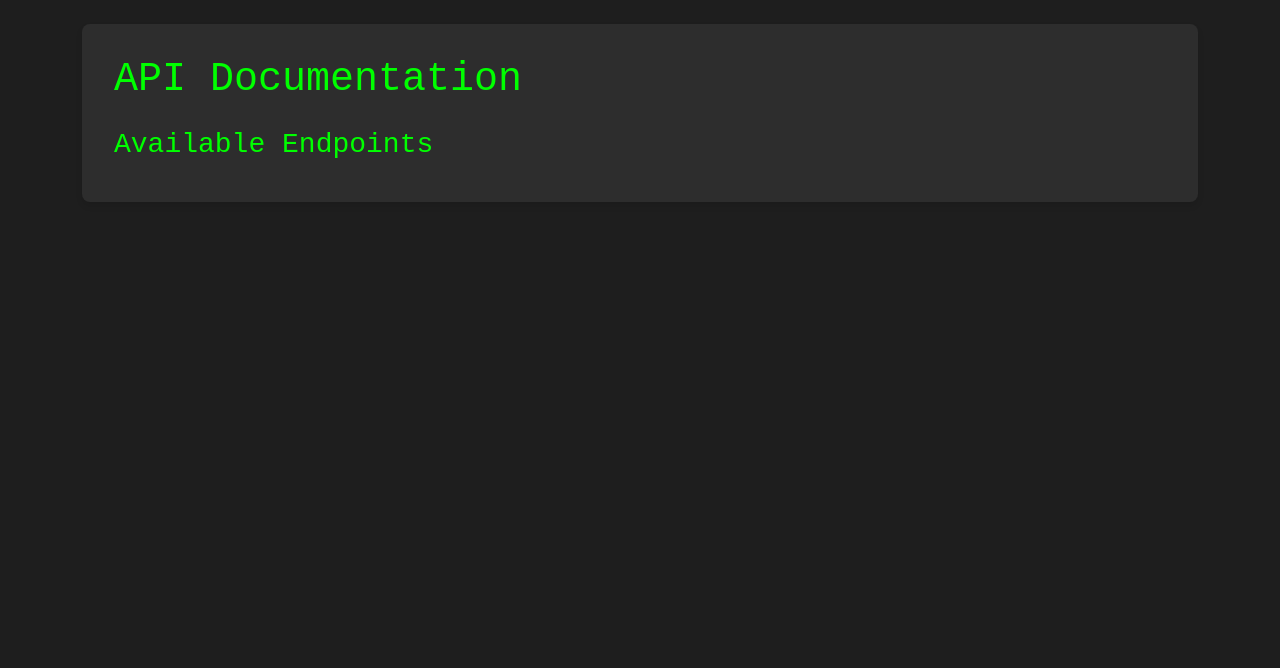
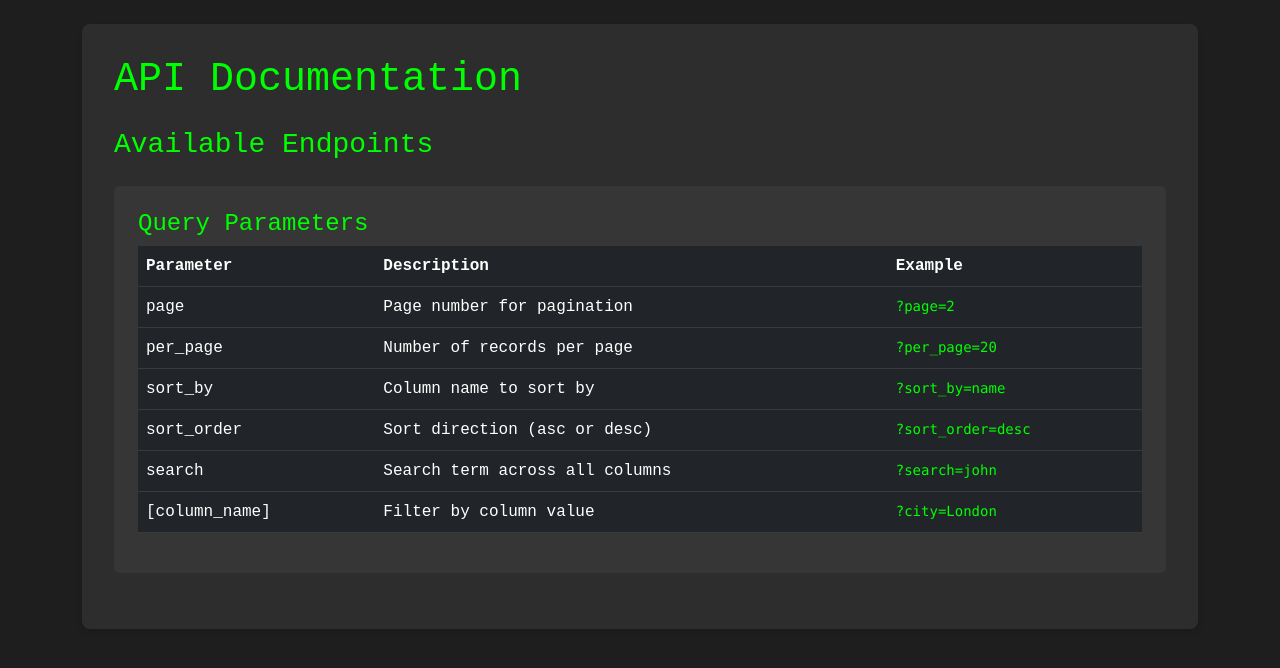
Before and after one commit to plugilode/Csvapi, a Flask app: page /docs in a window 1280 px wide. Shown: the part 56-724 px from the top of the page. Run offline with Flask 3, Linux system fonts and the light colour scheme.

Commit message:
Agent query: Can you verify if the documentation page shows the new query parameters section and if the test endpoint with query parameters is working?

```diff
--- a/static/js/main.js
+++ b/static/js/main.js
@@ -3,11 +3,13 @@
     document.querySelectorAll('.test-endpoint').forEach(button => {
         button.addEventListener('click', async function() {
             const url = this.dataset.url;
+            const queryParams = this.closest('.endpoint').querySelector('.query-params').value;
             const responseContainer = this.closest('.endpoint-card').querySelector('.response-container');
             const responseData = responseContainer.querySelector('.response-data');
 
             try {
-                const response = await fetch(url);
+                const fullUrl = queryParams ? `${url}${queryParams}` : url;
+                const response = await fetch(fullUrl);
                 const data = await response.json();
                 responseContainer.style.display = 'block';
                 responseData.textContent = JSON.stringify(data, null, 2);
--- a/templates/documentation.html
+++ b/templates/documentation.html
@@ -7,6 +7,53 @@
     <div class="documentation-section mt-4">
         <h3 class="terminal-text">Available Endpoints</h3>
 
+        <div class="endpoint-card mt-4">
+            <h4 class="terminal-text">Query Parameters</h4>
+            <div class="table-responsive">
+                <table class="table table-dark">
+                    <thead>
+                        <tr>
+                            <th>Parameter</th>
+                            <th>Description</th>
+                            <th>Example</th>
+                        </tr>
+                    </thead>
+                    <tbody>
+                        <tr>
+                            <td>page</td>
+                            <td>Page number for pagination</td>
+                            <td><code>?page=2</code></td>
+                        </tr>
+                        <tr>
+                            <td>per_page</td>
+                            <td>Number of records per page</td>
+                            <td><code>?per_page=20</code></td>
+                        </tr>
+                        <tr>
+                            <td>sort_by</td>
+                            <td>Column name to sort by</td>
+                            <td><code>?sort_by=name</code></td>
+                        </tr>
+                        <tr>
+                            <td>sort_order</td>
+                            <td>Sort direction (asc or desc)</td>
+                            <td><code>?sort_order=desc</code></td>
+                        </tr>
+                        <tr>
+                            <td>search</td>
+                            <td>Search term across all columns</td>
+                            <td><code>?search=john</code></td>
+                        </tr>
+                        <tr>
+                            <td>[column_name]</td>
+                            <td>Filter by column value</td>
+                            <td><code>?city=London</code></td>
+                        </tr>
+                    </tbody>
+                </table>
+            </div>
+        </div>
+
         {% for dataset in datasets %}
         <div class="endpoint-card mt-4">
             <h4 class="terminal-text">Dataset: {{ dataset.name }}</h4>
@@ -14,6 +61,9 @@
             <div class="endpoint mt-3">
                 <h5 class="terminal-text">Get All Records</h5>
                 <pre><code class="language-http">GET /api/v1/{{ dataset.id }}/data</code></pre>
+                <div class="mb-3">
+                    <input type="text" class="form-control query-params" placeholder="Query parameters (e.g., ?page=1&per_page=10)">
+                </div>
                 <button class="btn btn-sm btn-primary test-endpoint"
                         data-url="/api/v1/{{ dataset.id }}/data">
                     Test Endpoint
--- a/utils.py
+++ b/utils.py
@@ -1,5 +1,6 @@
-from flask import jsonify
+from flask import jsonify, request
 from models import DataRecord
+from sqlalchemy import desc
 import re
 
 ALLOWED_EXTENSIONS = {'csv'}
@@ -7,11 +8,66 @@
 def allowed_file(filename):
     return '.' in filename and filename.rsplit('.', 1)[1].lower() in ALLOWED_EXTENSIONS
 
+def process_query_parameters(query, dataset_records, dataset_id):
+    # Pagination parameters
+    page = request.args.get('page', 1, type=int)
+    per_page = request.args.get('per_page', 10, type=int)
+
+    # Sorting parameters
+    sort_by = request.args.get('sort_by')
+    sort_order = request.args.get('sort_order', 'asc')
+
+    # Search parameter
+    search = request.args.get('search')
+
+    # Apply filtering based on column values
+    for key, value in request.args.items():
+        if key not in ['page', 'per_page', 'sort_by', 'sort_order', 'search']:
+            query = query.filter(DataRecord.data[key].astext == value)
+
+    # Apply search across all columns if search parameter is provided
+    if search:
+        search_conditions = []
+        sample_record = dataset_records.first()
+        if sample_record:
+            for column in sample_record.data.keys():
+                search_conditions.append(
+                    DataRecord.data[column].astext.ilike(f'%{search}%')
+                )
+            from sqlalchemy import or_
+            query = query.filter(or_(*search_conditions))
+
+    # Apply sorting if sort_by parameter is provided
+    if sort_by:
+        sort_expr = DataRecord.data[sort_by].astext
+        if sort_order.lower() == 'desc':
+            sort_expr = desc(sort_expr)
+        query = query.order_by(sort_expr)
+
+    # Apply pagination
+    paginated_query = query.paginate(page=page, per_page=per_page, error_out=False)
+
+    # Prepare response metadata
+    total_pages = paginated_query.pages
+    total_records = paginated_query.total
+
+    return {
+        'data': [record.data for record in paginated_query.items],
+        'metadata': {
+            'page': page,
+            'per_page': per_page,
+            'total_pages': total_pages,
+            'total_records': total_records
+        }
+    }
+
 def create_api_endpoints(app, dataset):
     @app.route(f'/api/v1/{dataset.id}/data', methods=['GET'])
     def get_dataset_data(dataset_id=dataset.id):
-        records = DataRecord.query.filter_by(dataset_id=dataset_id).all()
-        return jsonify([record.data for record in records])
+        dataset_records = DataRecord.query.filter_by(dataset_id=dataset_id)
+        base_query = DataRecord.query.filter_by(dataset_id=dataset_id)
+        result = process_query_parameters(base_query, dataset_records, dataset_id)
+        return jsonify(result)
 
     @app.route(f'/api/v1/{dataset.id}/data/<int:record_id>', methods=['GET'])
     def get_record(dataset_id=dataset.id, record_id=None):
```
